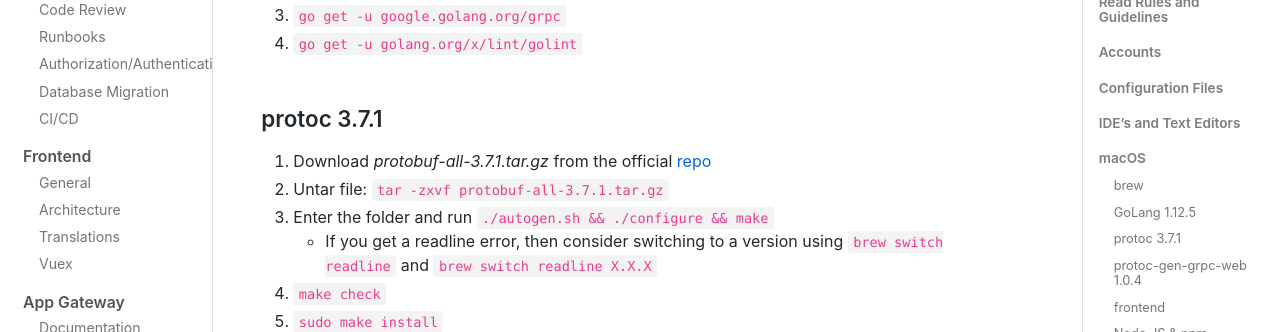
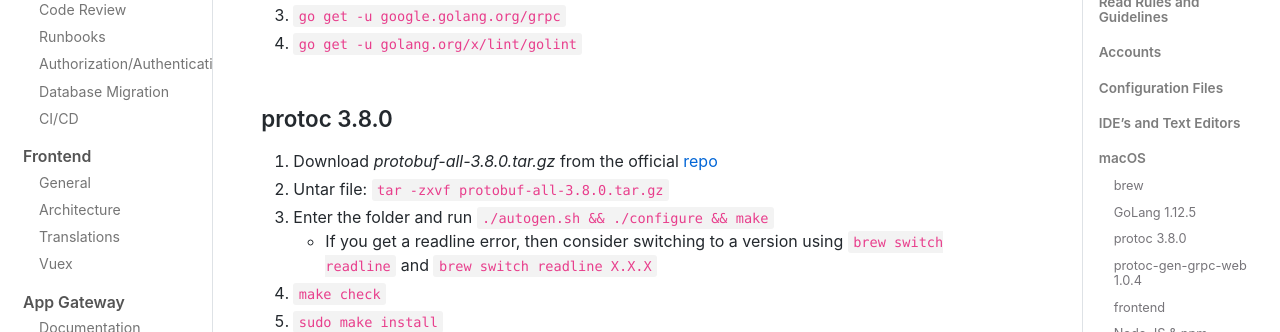
Before and after one commit to hwsc-org/hwsc-org.github.io, a Jekyll site: the page built from wikis/fundamentals/onboarding.md, in a window 1280 px wide and 900 px high, scrolled down 1901 px. Shown: the part 155-487 px from the top of the window. Built offline with Jekyll 4.4.1, drawn with Linux system fonts in a browser that asks for light colours; comment, search, counter and statistics services are not loaded.

Commit message:
Update onboarding.md

```diff
--- a/wikis/fundamentals/onboarding.md
+++ b/wikis/fundamentals/onboarding.md
@@ -45,9 +45,9 @@ These files are located in our [Slack](https://hwsc.slack.com) channel.
 3. `go get -u google.golang.org/grpc`
 4. `go get -u golang.org/x/lint/golint`
 
-### protoc 3.7.1
-1. Download *protobuf-all-3.7.1.tar.gz* from the official [repo](https://github.com/protocolbuffers/protobuf/releases)
-2. Untar file: `tar -zxvf protobuf-all-3.7.1.tar.gz`
+### protoc 3.8.0
+1. Download *protobuf-all-3.8.0.tar.gz* from the official [repo](https://github.com/protocolbuffers/protobuf/releases)
+2. Untar file: `tar -zxvf protobuf-all-3.8.0.tar.gz`
 3. Enter the folder and run `./autogen.sh && ./configure && make`
     - If you get a readline error, then consider switching to a version using `brew switch readline` and `brew switch readline X.X.X`
 4. `make check`
```
